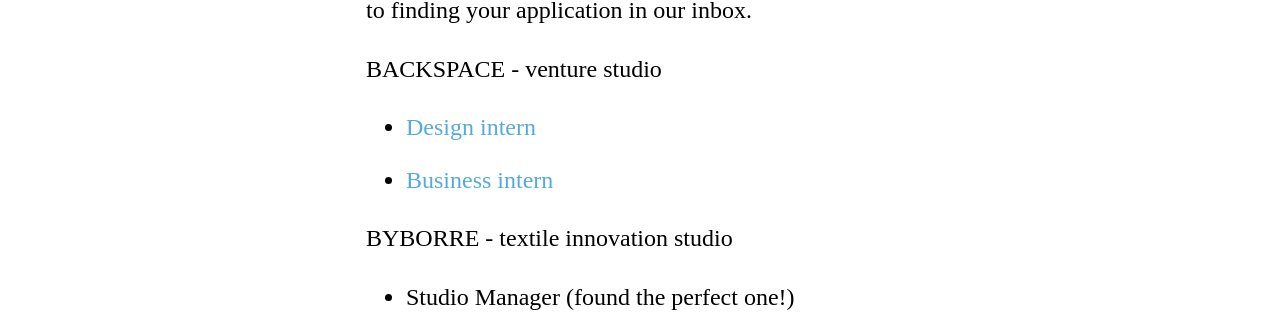
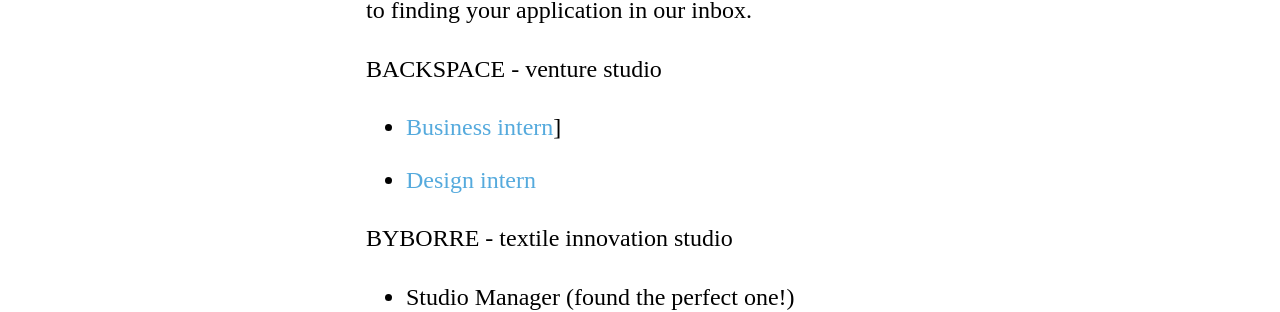
Before and after one commit to backspacehq/backspacehq.github.io, a Jekyll site: the page built from _posts/2016-10-04-work-with-us.markdown, in a window 1280 px wide and 900 px high, scrolled down 1038 px. Shown: the part 146-458 px from the top of the window. Built offline with Jekyll 4.4.1, drawn with Linux system fonts in a browser that asks for light colours; comment, search, counter and statistics services are not loaded; some of the changed lines change nothing that is shown.

Commit message:
Updated Work With Us

```diff
--- a/_posts/2016-10-04-work-with-us.markdown
+++ b/_posts/2016-10-04-work-with-us.markdown
@@ -15,8 +15,8 @@
 
 BACKSPACE - venture studio
 
-* [Design intern](mailto: roy@backspace.studio)
-* [Business intern](mailto: daisy@backspace.studio)
+* [Business intern](https://backspace.homerun.co/finance-strategy-and-business-internship)]
+* [Design intern](mailto: daisy@backspace.studio)
 
 BYBORRE - textile innovation studio
 
```
